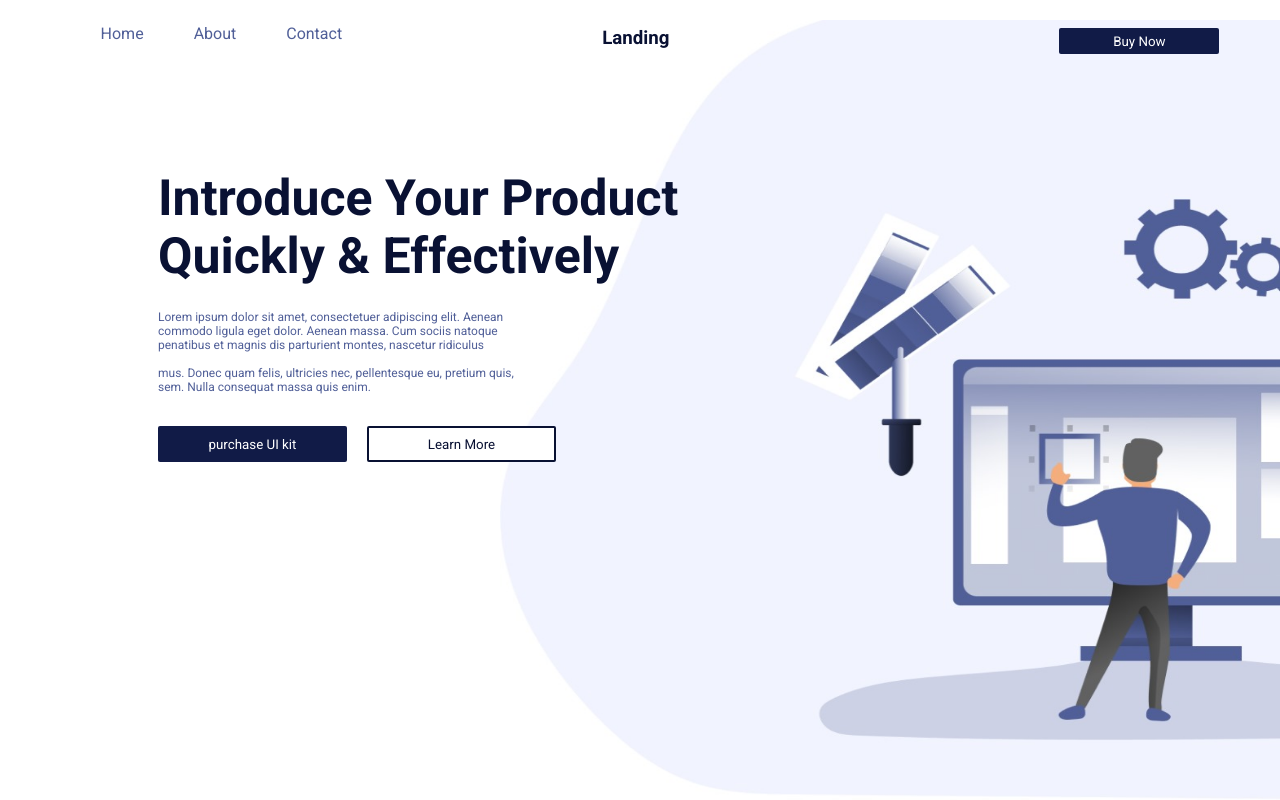
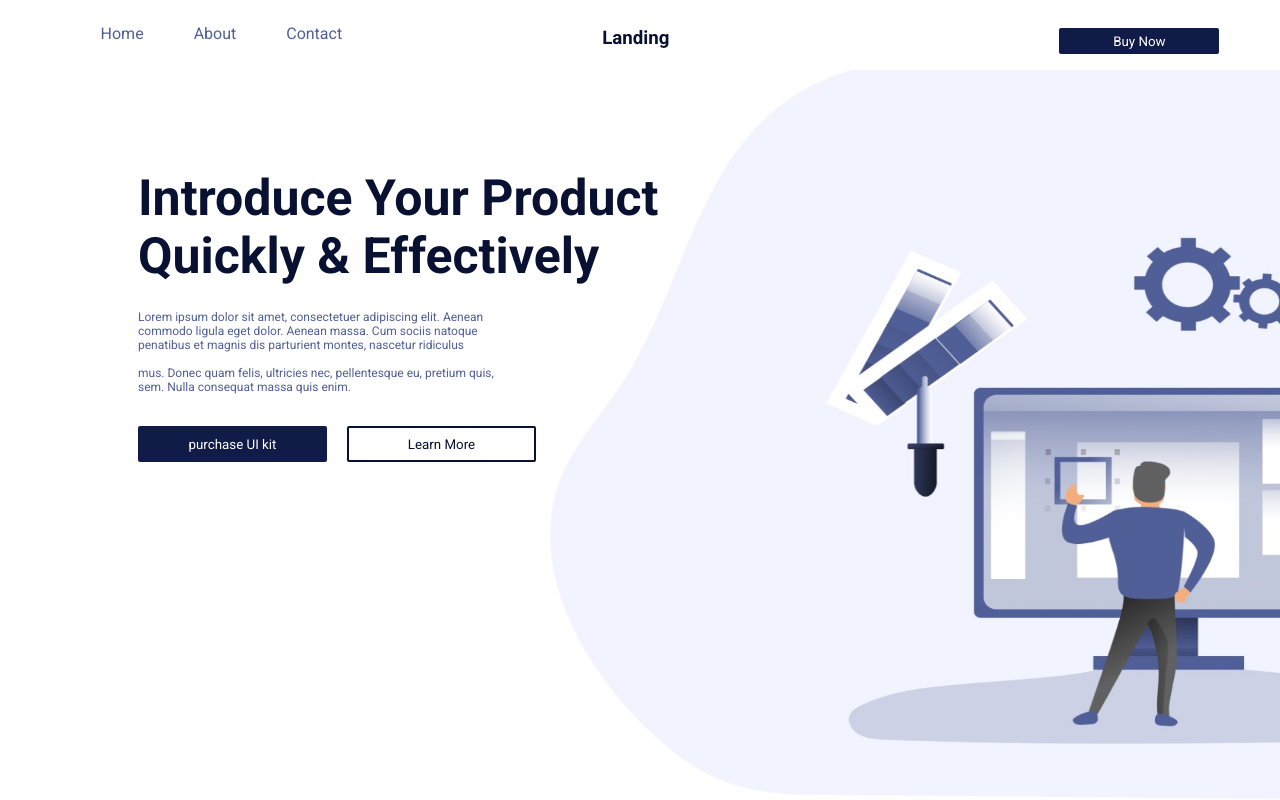
Before and after one commit to drexsderke/LAND-PAGE2, a plain HTML site: page index.html in a window 1280 px wide. Drawn offline with Linux system fonts and the light colour scheme; a web font is replaced by a local one.

Commit message:
info page3 (7) commit

```diff
--- a/css/style.css
+++ b/css/style.css
@@ -74,7 +74,7 @@ button{
     /* CSS FOR THE INFO-AREA */
 .Info-Area{
     margin-top: 60px;
-    margin-left: 150px;
+    margin-left: 130px;
     position: absolute;
 }
 img {
@@ -82,8 +82,8 @@ img {
     bottom: 0;
     right: 0;
     z-index: -1;
-   height: 780px;
-   width: 780px;
+   height: 730px;
+   width: 730px;
    gap: 0px;
    opacity: 0.5px;
    }
@@ -125,3 +125,5 @@ width: 189px;
 height: 36px;
 color: white;
  } */
+
+/* END OF CSS CODE FOR INFO AREA */
```
